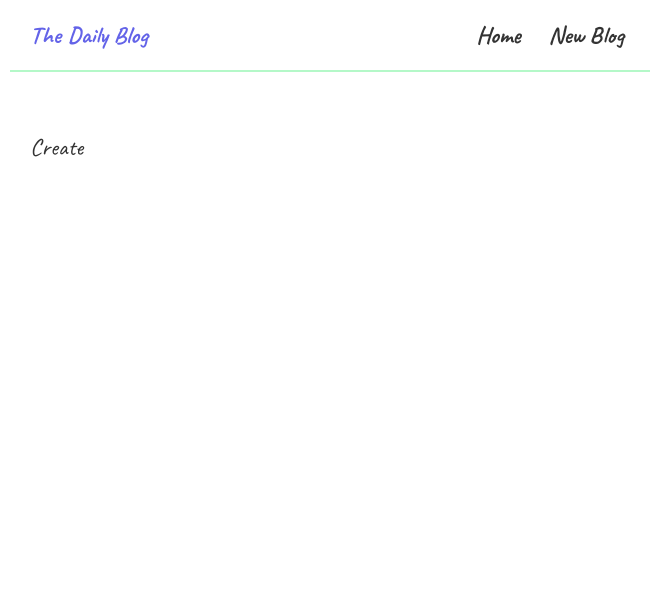
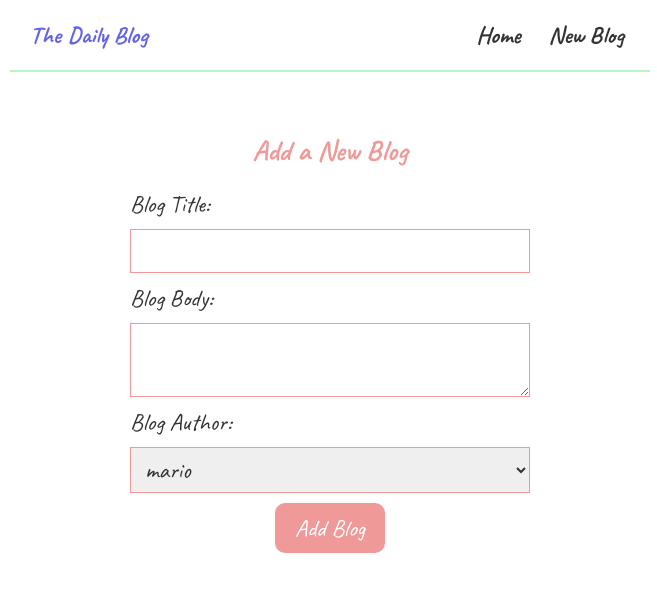
Before and after one commit to saakcy7/The-daily-vlog, a React (Create React App) app: page /create in a window 1280 px wide. Shown: the top 592 px of the page, without its empty margins (310-967 px from the left). Built offline with nearby package versions, Linux system fonts and the light colour scheme; a web font is replaced by a local one.

Commit message:
created a form for new blogs

```diff
--- a/src/Create.js
+++ b/src/Create.js
@@ -1,8 +1,39 @@
 import React from 'react'
+import {useState} from 'react';
+function Create (){
+    const [title,setTitle]=useState('');
+    const [body,setBody]=useState('');
+    const [author,setAuthor]=useState('mario');
 
-function Create (){
+    const handleSubmit=(e)=>{
+        e.preventDefault();
+        const blog={title,body,author};
+        console.log(blog);
+    }
   return (
-    <div>Create</div>
+    <div className='create'>
+    <h2>Add a New Blog</h2>
+    <form onSubmit={handleSubmit}>
+        <label>Blog Title:</label>
+        <input
+            type='text'
+            required value={title}
+            onChange={(e)=>setTitle(e.target.value)}
+        />
+        <label>Blog Body:</label>
+        <textarea
+            required value={body}
+            onChange={(e)=>setBody(e.target.value)}
+        ></textarea>
+        <label>Blog Author:</label>
+        <select value={author} onChange={(e)=>setAuthor(e.target.value)}>
+            <option value='mario'>mario</option>
+            <option value='yoshi'>yoshi</option>
+        </select>
+        <button>Add Blog</button>
+
+    </form>
+    </div>
   )
 }
 export default Create;
--- a/src/index.css
+++ b/src/index.css
@@ -81,3 +81,43 @@
   border-radius: 5px;
   cursor: pointer;
 }
+
+.create{
+  max-width: 400px;
+  margin: 0 auto;
+  text-align: center;
+}
+
+.create label{
+  display: block;
+  text-align: left;
+}
+
+.create h2{
+  margin-bottom: 20px;
+  color: #ef9999;
+  font-size: larger;
+
+}
+
+.create input, .create textarea, .create select{
+  width: 100%;
+  padding: 6px 10px;
+  margin: 10px 0;
+  border: 1px solid #ef9999;
+  box-sizing: border-box;
+  display: block;
+}
+
+.create button{
+  padding: 10px 20px;
+  background-color: #ef9999;
+  color: white;
+  border: none;
+  border-radius: 10px;
+  cursor: pointer;
+}
+
+.create button:hover{
+  background-color: #e47474;
+}
```
